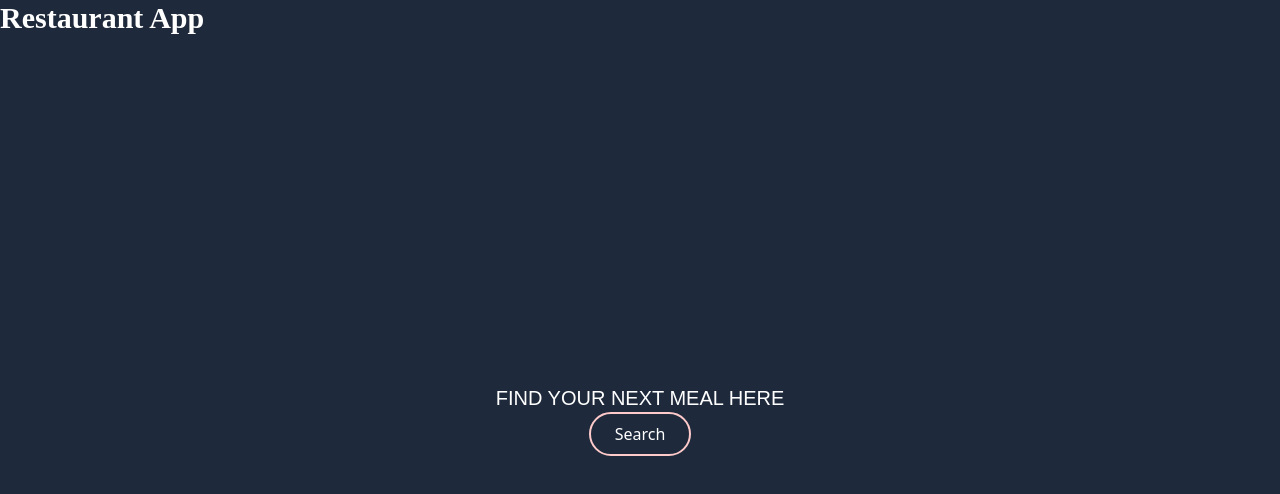
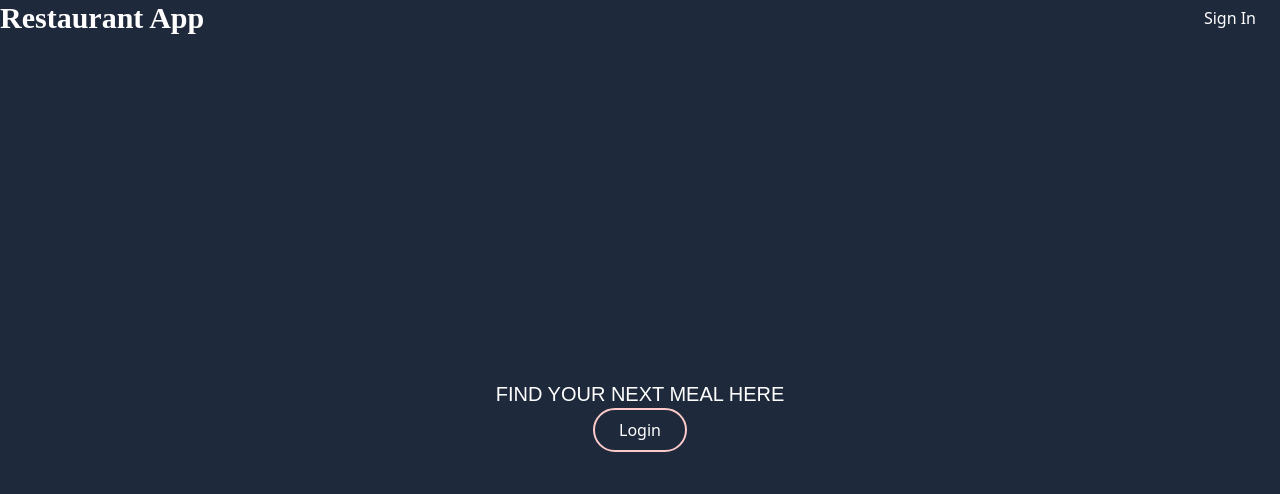
Before and after one commit to NCain24/restaurant-app, a Next.js app: page / in a window 1280 px wide. Shown: the top 494 px of the page. Built offline with nearby package versions, Linux system fonts and the light colour scheme; no server answers.

Commit message:
add next auth

```diff
--- a/next.config.js
+++ b/next.config.js
@@ -1,4 +1,5 @@
-/** @type {import('next').NextConfig} */
-const nextConfig = {}
-
-module.exports = nextConfig
+module.exports = {
+  images: {
+    domains: ['avatars.githubusercontent.com'],
+  },
+};
--- a/package.json
+++ b/package.json
@@ -9,7 +9,8 @@
     "lint": "next lint"
   },
   "dependencies": {
-    "next": "^14.0.2",
+    "next": "^14.0.3",
+    "next-auth": "^4.24.5",
     "react": "^18",
     "react-dom": "^18"
   },
--- /dev/null
+++ b/src/app/api/auth/[...nextauth]/route.ts
@@ -0,0 +1,15 @@
+import NextAuth from "next-auth";
+import GitHubProvider from "next-auth/providers/github";
+
+export const authOptions = {
+    providers: [
+        GitHubProvider({
+            clientId: process.env.GITHUB_ID ?? "",
+            clientSecret: process.env.GITHUB_SECRET ?? "",
+        }),
+    ],
+};
+
+export const handler = NextAuth(authOptions);
+
+export { handler as GET, handler as POST };
--- a/src/app/components/Header.jsx
+++ b/src/app/components/Header.jsx
@@ -1,12 +1,16 @@
 import React from 'react';
 import Link from 'next/link';
+import NavMenu from './NavMenu';
 
 const Header = () => {
   return (
-    <div className="h-[5vh]">
+    <div className="flex h-[5%] justify-between">
       <Link className="font-['Josefin_Slab'] font-extrabold text-3xl" href="/">
         Restaurant App
       </Link>
+      <div className='flex justify-center items-center pr-6'>
+        <NavMenu />
+      </div>
     </div>
   );
 };
--- /dev/null
+++ b/src/app/components/NavMenu.tsx
@@ -0,0 +1,34 @@
+'use client';
+import { signIn, signOut, useSession } from 'next-auth/react';
+import Image from 'next/image';
+
+function AuthButton() {
+  const { data: session } = useSession();
+  if (session) {
+    return (
+      <div className="flex gap-4">
+        <button onClick={() => signOut()}>Sign Out</button>
+        <Image
+          className="rounded-full"
+          alt="User Image"
+          src={session?.user?.image}
+          width={40}
+          height={40}
+        />
+      </div>
+    );
+  }
+  return (
+    <>
+      <button onClick={() => signIn()}>Sign In</button>
+    </>
+  );
+}
+
+export default function NavMenu() {
+  return (
+    <div>
+      <AuthButton />
+    </div>
+  );
+}
--- /dev/null
+++ b/src/app/components/SessionProvider.tsx
@@ -0,0 +1,4 @@
+"use client"
+
+import { SessionProvider } from "next-auth/react";
+export default SessionProvider;
--- a/src/app/layout.tsx
+++ b/src/app/layout.tsx
@@ -1,22 +1,27 @@
 import type { Metadata } from 'next';
 import Header from './components/Header';
 import './globals.css';
+import SessionProvider from './components/SessionProvider';
+import { getServerSession } from 'next-auth';
 
 export const metadata: Metadata = {
   title: 'Create Next App',
   description: 'Generated by create next app',
 };
 
-export default function RootLayout({
+export default async function RootLayout({
   children,
 }: {
   children: React.ReactNode;
 }) {
+  const session = await getServerSession();
   return (
     <html lang="en" className="text-white bg-slate-800">
       <body>
-        <Header />
-        {children}
+        <SessionProvider session={session}>
+          <Header />
+          {children}
+        </SessionProvider>
       </body>
     </html>
   );
--- a/src/app/page.tsx
+++ b/src/app/page.tsx
@@ -1,17 +1,31 @@
 import Link from 'next/link';
+import { getServerSession } from 'next-auth';
+import { redirect } from 'next/navigation';
 
-const HomePage = () => {
+const HomePage = async () => {
+  const session = await getServerSession();
   return (
     <div className="flex items-center justify-center flex-col h-[95vh]">
       <h2 className="font-['Arial'] uppercase text-xl">
         Find your next meal here
       </h2>
-      <Link
+      {!session && (
+        <Link
+          className="border-2 rounded-full py-2 px-6 border-red-200"
+          href="/api/auth/signin"
+        >
+          Login
+        </Link>
+      )}
+      {session && (
+        <Link
         className="border-2 rounded-full py-2 px-6 border-red-200"
         href="/search"
       >
         Search
       </Link>
+      )}
+
     </div>
   );
 };
--- /dev/null
+++ b/src/app/protected/page.tsx
@@ -0,0 +1,9 @@
+import { getServerSession } from "next-auth";
+import { redirect } from "next/navigation";
+
+export default async function ProtectedRoute() {
+    const session = await getServerSession();
+    if (!session || !session.user) {
+        redirect("/api/auth/signin")
+    }
+}
```
Also changed, not shown: 1 other file (tests, documents, lock files or other folders).
